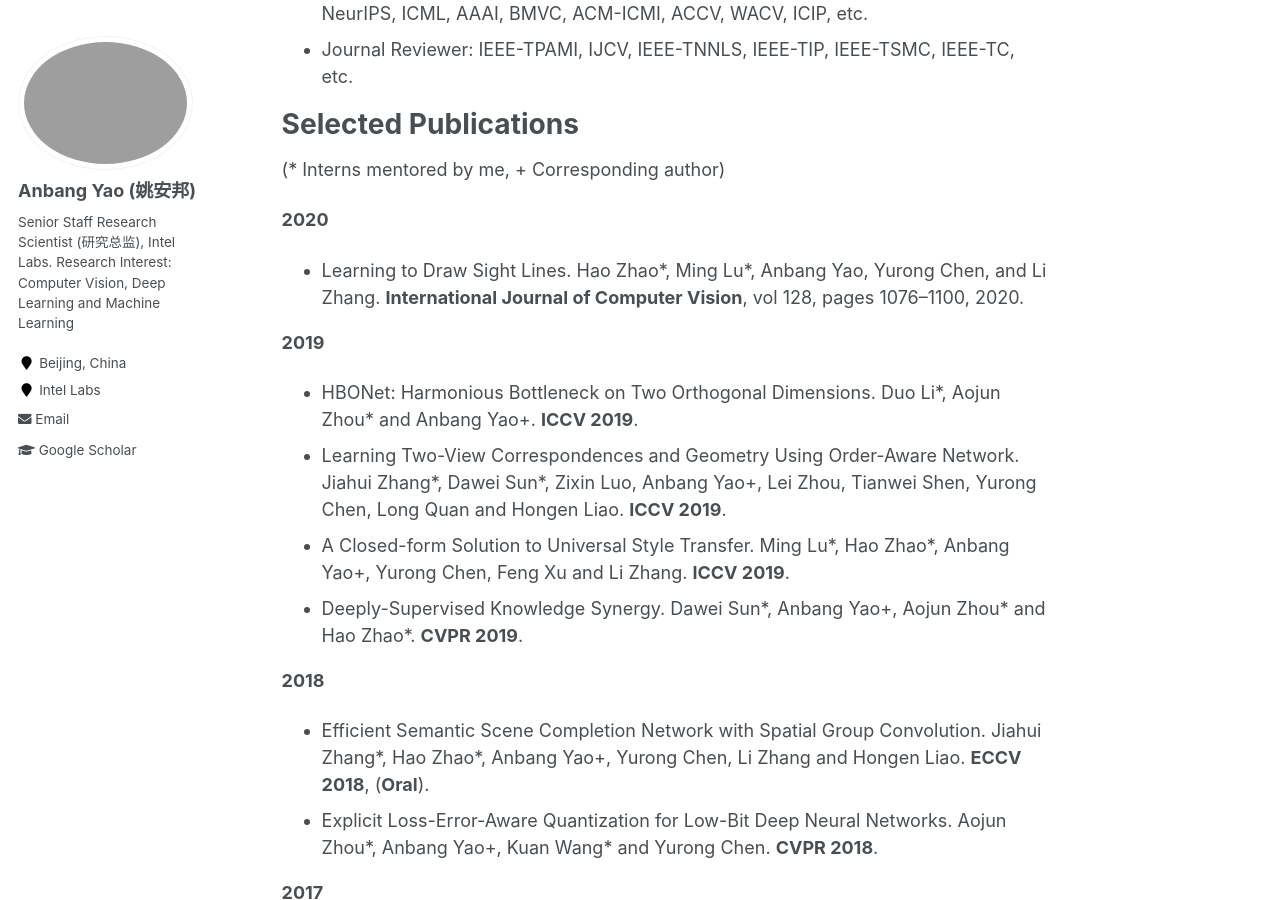
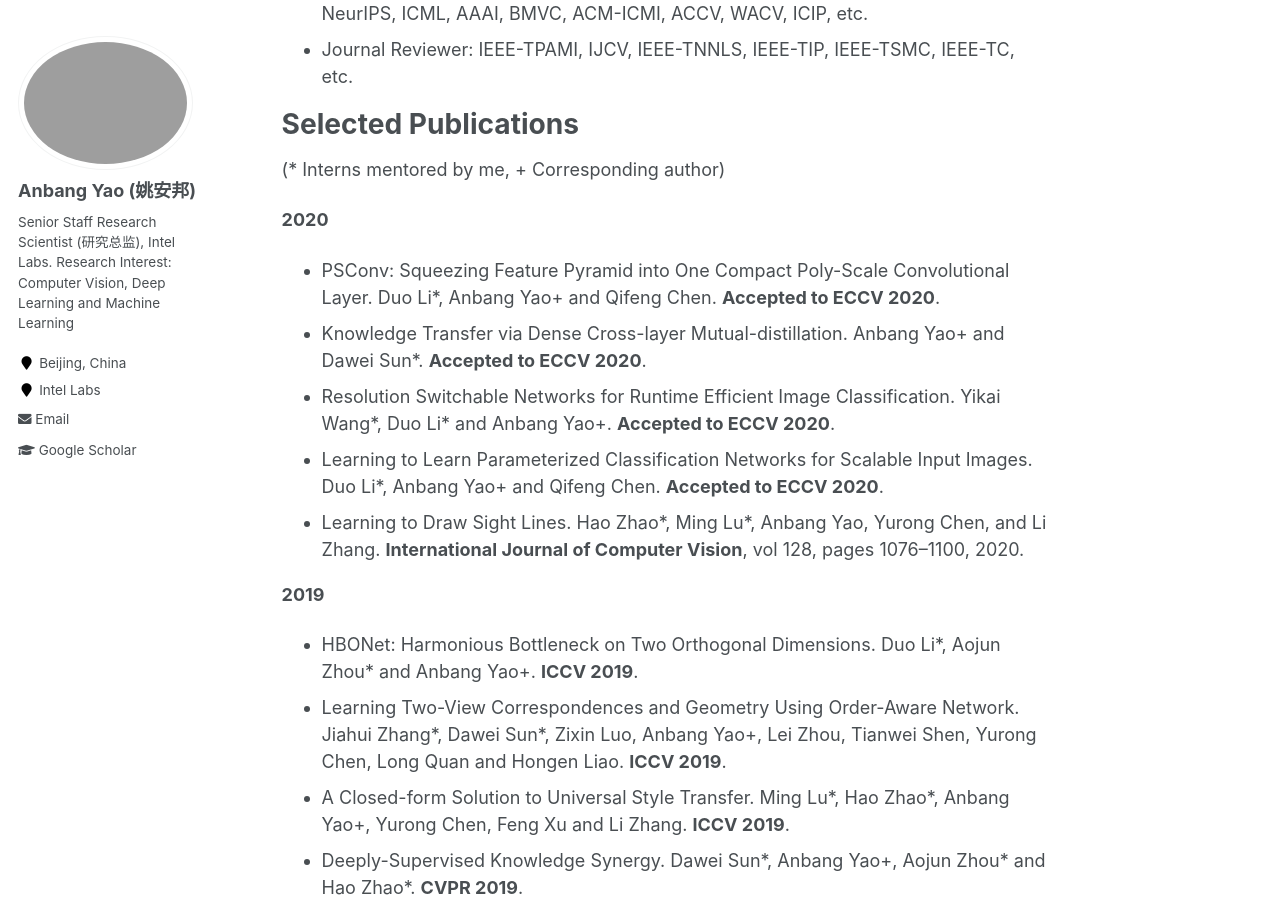
Before and after one commit to YaoAnbang/YaoAnbang.github.io, a Jekyll site: the page built from _pages/about.md, in a window 1280 px wide and 900 px high, scrolled down 1353 px. Built offline with Jekyll 4.4.1, drawn with Linux system fonts in a browser that asks for light colours.

Commit message:
Update about.md

```diff
--- a/_pages/about.md
+++ b/_pages/about.md
@@ -41,6 +41,10 @@ Selected Publications
 
 **2020**
 
++ PSConv: Squeezing Feature Pyramid into One Compact Poly-Scale Convolutional Layer. Duo Li\*, Anbang Yao+ and Qifeng Chen. **Accepted to ECCV 2020**.
++ Knowledge Transfer via Dense Cross-layer Mutual-distillation. Anbang Yao+ and Dawei Sun\*. **Accepted to ECCV 2020**.
++ Resolution Switchable Networks for Runtime Efficient Image Classification. Yikai Wang\*, Duo Li\* and Anbang Yao+. **Accepted to ECCV 2020**.
++ Learning to Learn Parameterized Classification Networks for Scalable Input Images. Duo Li\*, Anbang Yao+ and Qifeng Chen. **Accepted to ECCV 2020**.
 + Learning to Draw Sight Lines. Hao Zhao\*, Ming Lu\*, Anbang Yao, Yurong Chen, and Li Zhang. **International Journal of Computer Vision**,  vol 128, pages 1076–1100, 2020.
 
 **2019**
```
